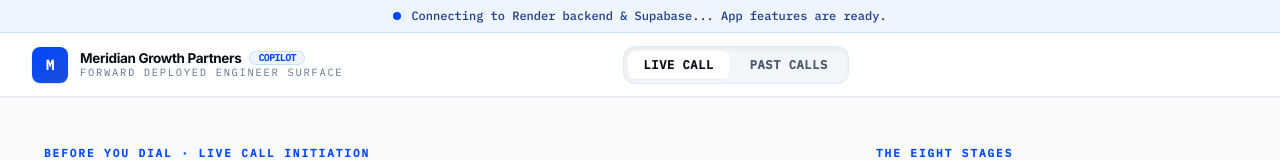
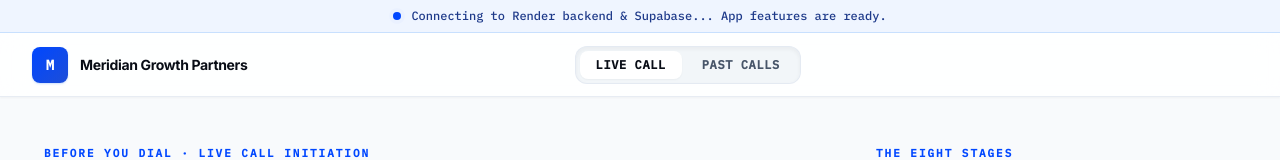
Before and after one commit to Nitro-Builds-Yash/spindle, a React (Vite) app in the folder frontend/: page / in a window 1280 px wide. Shown: the top 160 px of the page. Built offline with nearby package versions, Linux system fonts and the light colour scheme; no server answers; the HTML template or start-up script is replaced by a standard one.

Commit message:
clean(ui): keep only project name in header and clean live call card header

```diff
--- a/frontend/src/App.jsx
+++ b/frontend/src/App.jsx
@@ -80,16 +80,8 @@ export default function App() {
           <div className="flex h-9 w-9 items-center justify-center rounded-lg bg-gradient-to-br from-[#0047ff] to-blue-700 text-white shadow-sm shadow-blue-500/25 font-mono text-sm font-bold">
             M
           </div>
-          <div className="leading-tight">
-            <div className="text-[13.5px] font-bold tracking-tight text-ink-950 flex items-center gap-2">
-              Meridian Growth Partners
-              <span className="rounded-full bg-blue-50 border border-blue-200/80 px-2 py-0.2 text-[9.5px] font-mono font-bold text-[#0047ff] uppercase">
-                Copilot
-              </span>
-            </div>
-            <div className="text-[10.5px] font-mono uppercase tracking-[0.16em] text-ink-500">
-              Forward Deployed Engineer Surface
-            </div>
+          <div className="text-[14px] font-bold tracking-tight text-ink-950">
+            Meridian Growth Partners
           </div>
         </div>
 
--- a/frontend/src/views/LiveCall.jsx
+++ b/frontend/src/views/LiveCall.jsx
@@ -186,7 +186,7 @@ export default function LiveCall({ callId, content, onNew, onFinished }) {
         {/* Top Reference Header */}
         <div className="flex items-center justify-between pb-3 border-b border-slate-200/60 mb-3">
           <span className="font-mono text-[11px] font-bold uppercase tracking-[0.18em] text-[#0047ff]">
-            MERIDIANBOOKS · CALL GUIDE
+            MERIDIAN GROWTH PARTNERS · CALL GUIDE
           </span>
           <span className="font-mono text-xs font-semibold text-slate-600 tabular-nums">
             {tick}
```
